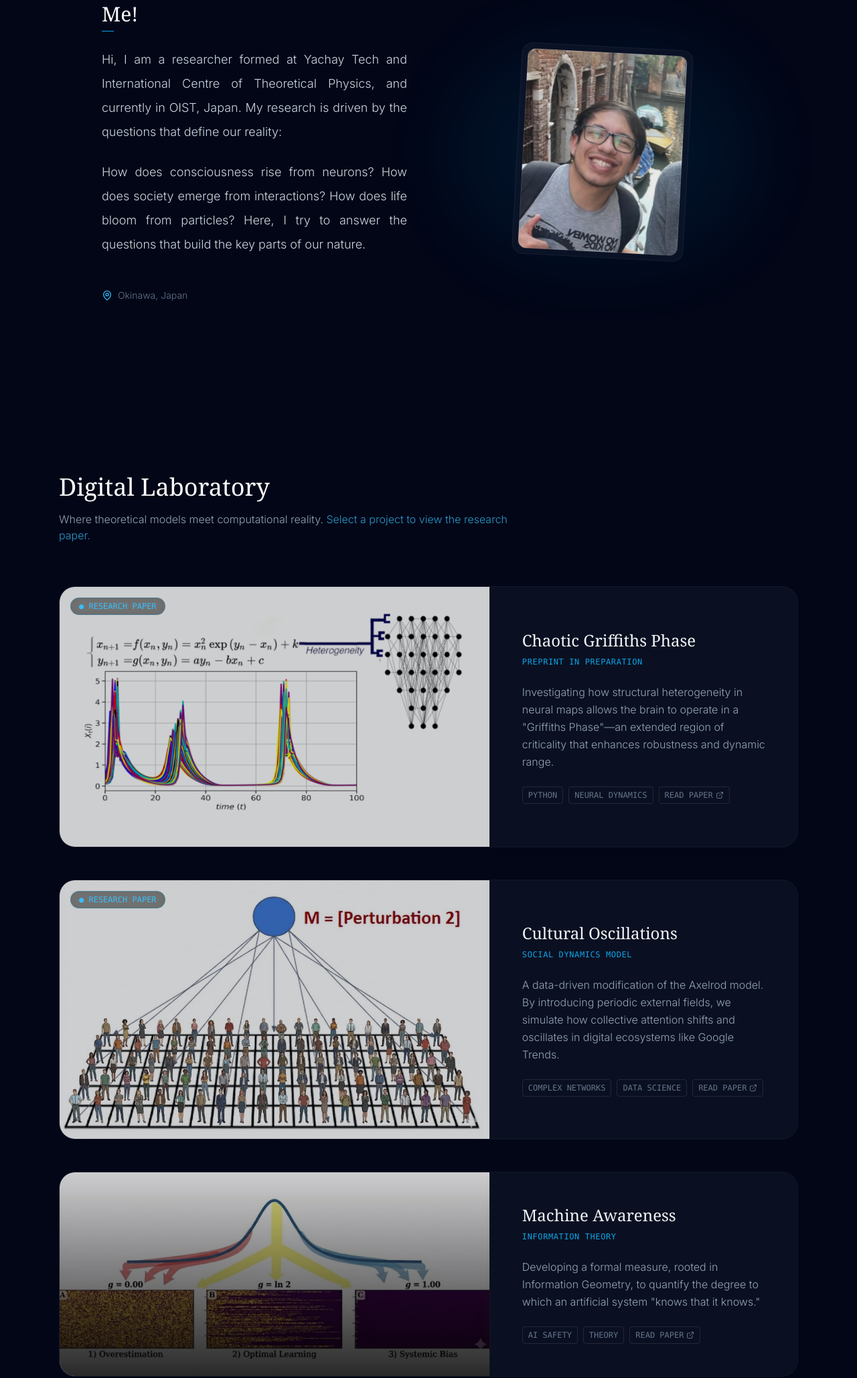
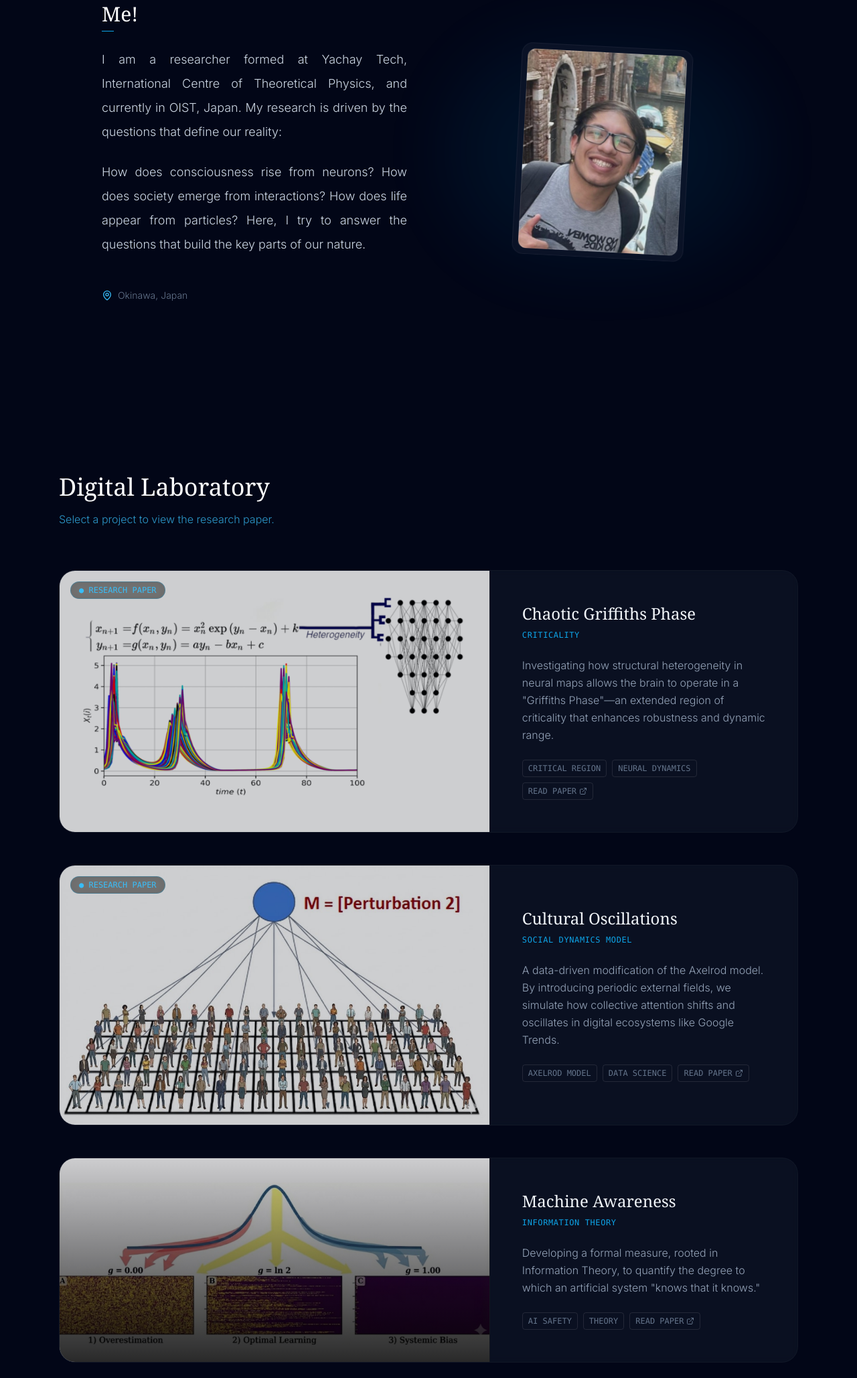
Before and after one commit to JS-Rojas/jsrojas.github.io, a plain HTML site: page index.html in a window 1280 px wide. Shown: the part 925-2982 px from the top of the page at 67% size. Drawn offline with nearby package versions, Linux system fonts and the light colour scheme; a web font is replaced by a local one.

Commit message:
Refine text in index.html for improved clarity
Updated text for clarity and consistency in multiple sections.

```diff
--- a/index.html
+++ b/index.html
@@ -191,10 +191,10 @@
                 </h2>
                 <div class="space-y-6 text-slate-300 font-light leading-loose text-lg text-justify">
                     <p>
-                        Hi, I am a researcher formed at Yachay Tech and International Centre of Theoretical Physics, and currently in OIST, Japan. My research is driven by the questions that define our reality:
+                        I am a researcher formed at Yachay Tech, International Centre of Theoretical Physics, and currently in OIST, Japan. My research is driven by the questions that define our reality:
                     </p>
                     <p>
-                        How does consciousness rise from neurons? How does society emerge from interactions? How does life bloom from particles? Here, I try to answer the questions that build the key parts of our nature.
+                        How does consciousness rise from neurons? How does society emerge from interactions? How does life appear from particles? Here, I try to answer the questions that build the key parts of our nature.
                     </p>
                     <div class="flex gap-4 pt-6">
                          <div class="flex items-center gap-2 text-sm text-slate-500">
@@ -221,12 +221,11 @@
         </div>
     </section>
 
-    <!-- SECTION 2: THE LAB -->
+    <!-- SECTION 2: RESEARCH -->
     <section id="lab" class="section-padding max-w-6xl mx-auto px-6">
         <div class="mb-16 reveal">
             <h2 class="text-4xl font-serif text-white mb-4">Digital Laboratory</h2>
             <p class="text-slate-400 font-light max-w-2xl">
-                Where theoretical models meet computational reality.
                 <span class="text-sky-400/80">Select a project to view the research paper.</span>
             </p>
         </div>
@@ -244,12 +243,12 @@
                 </div>
                 <div class="md:col-span-5 p-8 md:p-12 flex flex-col justify-center">
                     <h3 class="text-2xl font-serif text-slate-100 mb-2 group-hover:text-sky-400 transition-colors">Chaotic Griffiths Phase</h3>
-                    <p class="text-xs font-mono text-sky-500 mb-6 uppercase tracking-wider">Preprint in Preparation</p>
+                    <p class="text-xs font-mono text-sky-500 mb-6 uppercase tracking-wider">Criticality</p>
                     <p class="text-slate-400 font-light leading-relaxed mb-6">
                         Investigating how structural heterogeneity in neural maps allows the brain to operate in a "Griffiths Phase"—an extended region of criticality that enhances robustness and dynamic range.
                     </p>
                     <div class="flex flex-wrap gap-2 text-xs text-slate-500 font-mono">
-                        <span class="px-2 py-1 border border-white/10 rounded">PYTHON</span>
+                        <span class="px-2 py-1 border border-white/10 rounded">CRITICAL REGION</span>
                         <span class="px-2 py-1 border border-white/10 rounded">NEURAL DYNAMICS</span>
                         <span class="px-2 py-1 border border-white/10 rounded flex items-center gap-1 group-hover:border-sky-500/50 transition-colors">READ PAPER <i data-lucide="external-link" class="w-3 h-3"></i></span>
                     </div>
@@ -272,7 +271,7 @@
                         A data-driven modification of the Axelrod model. By introducing periodic external fields, we simulate how collective attention shifts and oscillates in digital ecosystems like Google Trends.
                     </p>
                     <div class="flex flex-wrap gap-2 text-xs text-slate-500 font-mono">
-                        <span class="px-2 py-1 border border-white/10 rounded">COMPLEX NETWORKS</span>
+                        <span class="px-2 py-1 border border-white/10 rounded">AXELROD MODEL</span>
                         <span class="px-2 py-1 border border-white/10 rounded">DATA SCIENCE</span>
                         <span class="px-2 py-1 border border-white/10 rounded flex items-center gap-1 group-hover:border-sky-500/50 transition-colors">READ PAPER <i data-lucide="external-link" class="w-3 h-3"></i></span>
                     </div>
@@ -290,7 +289,7 @@
                     <h3 class="text-2xl font-serif text-slate-100 mb-2 group-hover:text-sky-400 transition-colors">Machine Awareness</h3>
                     <p class="text-xs font-mono text-sky-500 mb-6 uppercase tracking-wider">Information Theory</p>
                     <p class="text-slate-400 font-light leading-relaxed mb-6">
-                        Developing a formal measure, rooted in Information Geometry, to quantify the degree to which an artificial system "knows that it knows."
+                        Developing a formal measure, rooted in Information Theory, to quantify the degree to which an artificial system "knows that it knows."
                     </p>
                     <div class="flex flex-wrap gap-2 text-xs text-slate-500 font-mono">
                         <span class="px-2 py-1 border border-white/10 rounded">AI SAFETY</span>
@@ -323,7 +322,7 @@
                     </div>
                     <p class="text-sky-200/80 text-sm uppercase tracking-wider font-medium mb-4">Co-Director & Organizer</p>
                     <p class="text-slate-400 font-light leading-relaxed mb-6">
-                        The first <strong>Complex Systems School in Ecuador</strong>. Led organization and curriculum design, fostering a new generation of complexity scientists.
+                        The first <strong>Complex Systems School in Ecuador</strong>. Led organization, motivating the new generation of complexity scientists.
                     </p>
                     <div class="flex gap-4">
                         <span class="text-xs font-mono text-slate-500 flex items-center gap-2"><i data-lucide="map-pin" class="w-3 h-3"></i> Ecuador</span>
@@ -345,7 +344,7 @@
                         <h3 class="text-xl font-serif text-white mb-2 group-hover:text-sky-400 transition-colors">Statistical Physics</h3>
                         <p class="text-sky-200/80 text-xs uppercase tracking-wider font-medium mb-4">Minicourse Co-Director</p>
                         <p class="text-slate-400 text-sm font-light leading-relaxed">
-                            Lattice models on biological problems. Directed educational sessions at ICTP-SAIFR.
+                            Statistical Physics of Complex Systems. LaConga financied us.
                         </p>
                     </div>
                     <div class="mt-6 flex gap-4 border-t border-white/5 pt-4">
@@ -398,7 +397,7 @@
     <footer class="border-t border-white/5 bg-black/40 py-16 text-center relative z-10">
         <div class="max-w-3xl mx-auto px-6">
             <blockquote class="font-serif text-2xl md:text-3xl text-slate-400 mb-10 italic leading-relaxed">
-                "Mi vida parecía una serie de sucesos y accidentes. Sin embargo, al mirar atrás, veo un patrón."
+                "My life seemed like a series of events and accidents. However, looking back, I see a pattern."
             </blockquote>
             <cite class="text-sm font-mono text-sky-500 not-italic uppercase tracking-widest mb-12 block">— Benoît Mandelbrot</cite>
 
```
